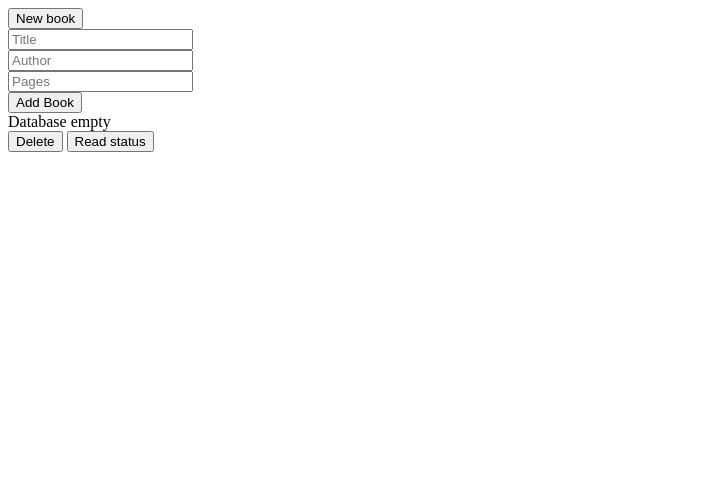
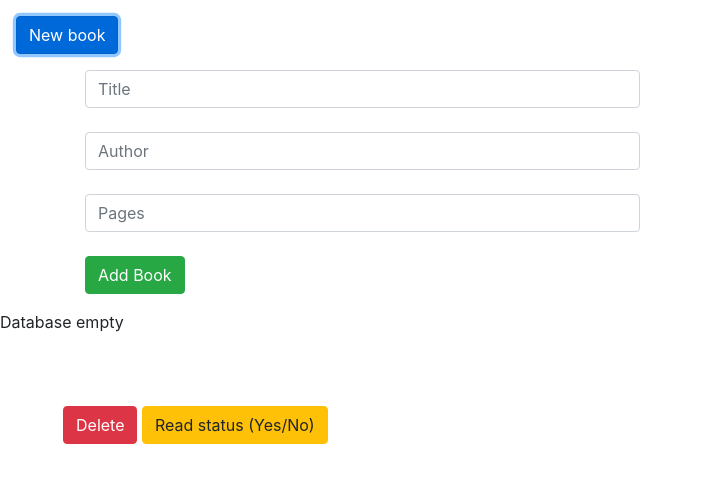
Before and after one commit to ClintonEnyinna/library, a website: page index.html in a window 1280 px wide. Both pictures are taken after a click on the button "New book". Shown: the whole page, without its empty margins (0-702 px from the left). Drawn offline with nearby package versions, Linux system fonts and the light colour scheme.

Commit message:
add styling

```diff
--- a/index.html
+++ b/index.html
@@ -4,24 +4,35 @@
     <meta charset="UTF-8" />
     <meta name="viewport" content="width=device-width, initial-scale=1.0" />
     <link rel="stylesheet" href="css/style.css" />
+    <link rel="stylesheet" href="https://stackpath.bootstrapcdn.com/bootstrap/4.4.1/css/bootstrap.min.css" integrity="sha384-Vkoo8x4CGsO3+Hhxv8T/Q5PaXtkKtu6ug5TOeNV6gBiFeWPGFN9MuhOf23Q9Ifjh" crossorigin="anonymous">
+
     <title>Library</title>
   </head>
   <body>
-    <button id="add-book">New book</button>
+    <button id="add-book" class="btn btn-primary m-3">New book</button>
     <span id="userinputerr"></span>
-    <form id="book-form">
-      <input type="text" placeholder="Title">
+    <form id="book-form" class="container">
+      <div class="form-group w-50">
+      <input type="text" placeholder="Title" class="form-control">
       <br>
-      <input type="text" placeholder="Author">
+      <input type="text" placeholder="Author" class="form-control">
       <br>
-      <input type="text" placeholder="Pages">
+      <input type="text" placeholder="Pages" class="form-control">
       <br>
-      <button type="submit">Add Book</button>
+      <button type="submit" class="btn btn-success">Add Book</button>
+    </div>
     </form>
     <span id="tb-err"></span>
-    <table class="book-info"></table>
-    <button id="book-delete">Delete</button>
-    <button id="book-edit">Read status</button>
+    <div class="container mt-4">
+    <table class="book-info table table-bordered table-striped"></table>
+  </div>
+  <div class="container m-5">
+    <button id="book-delete" class="btn btn-danger">Delete</button>
+    <button id="book-edit" class="btn btn-warning">Read status (Yes/No)</button>
+  </div>
     <script src="js/main.js"></script>
+    <script src="https://code.jquery.com/jquery-3.4.1.slim.min.js" integrity="sha384-J6qa4849blE2+poT4WnyKhv5vZF5SrPo0iEjwBvKU7imGFAV0wwj1yYfoRSJoZ+n" crossorigin="anonymous"></script>
+<script src="https://cdn.jsdelivr.net/npm/popper.js@1.16.0/dist/umd/popper.min.js" integrity="sha384-Q6E9RHvbIyZFJoft+2mJbHaEWldlvI9IOYy5n3zV9zzTtmI3UksdQRVvoxMfooAo" crossorigin="anonymous"></script>
+<script src="https://stackpath.bootstrapcdn.com/bootstrap/4.4.1/js/bootstrap.min.js" integrity="sha384-wfSDF2E50Y2D1uUdj0O3uMBJnjuUD4Ih7YwaYd1iqfktj0Uod8GCExl3Og8ifwB6" crossorigin="anonymous"></script>
   </body>
 </html>
```
